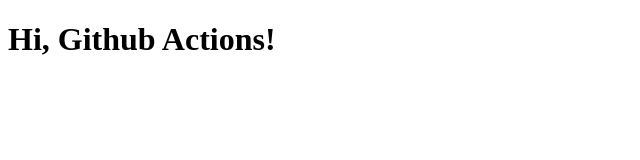
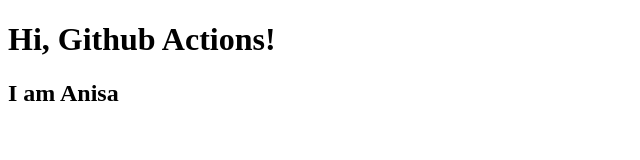
Before and after one commit to Anisa-BiBi/devops-projects, a plain HTML site: page gh-deployment-workflow/index.html in a window 1280 px wide. Shown: the whole page, without its empty margins (0-640 px from the left). Drawn offline with Linux system fonts and the light colour scheme.

Commit message:
Update index.html

```diff
--- a/gh-deployment-workflow/index.html
+++ b/gh-deployment-workflow/index.html
@@ -7,5 +7,6 @@
 </head>
 <body>
     <h1>Hi, Github Actions!</h1>
+    <h2>I am Anisa</h2>
 </body>
 </html>
```
